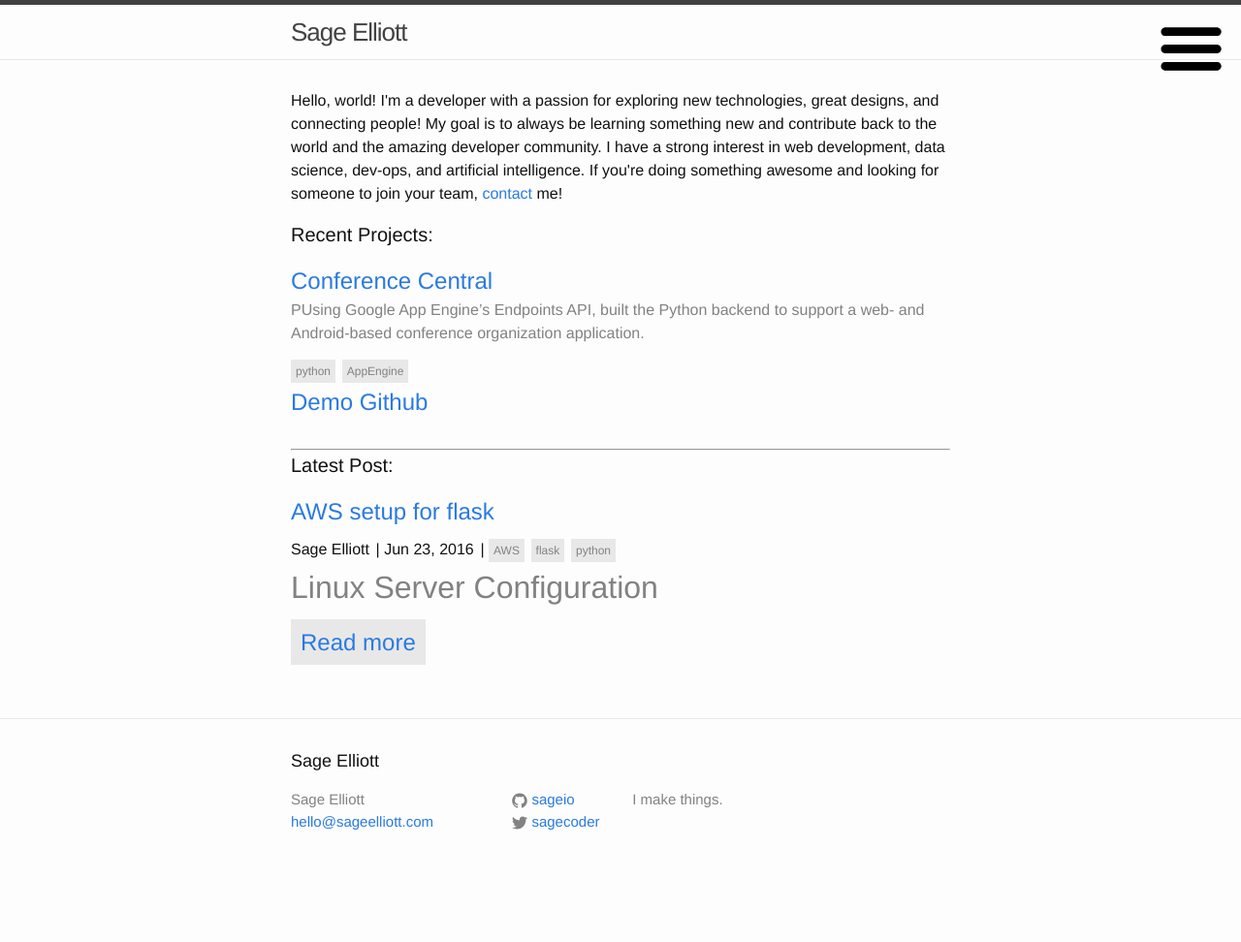
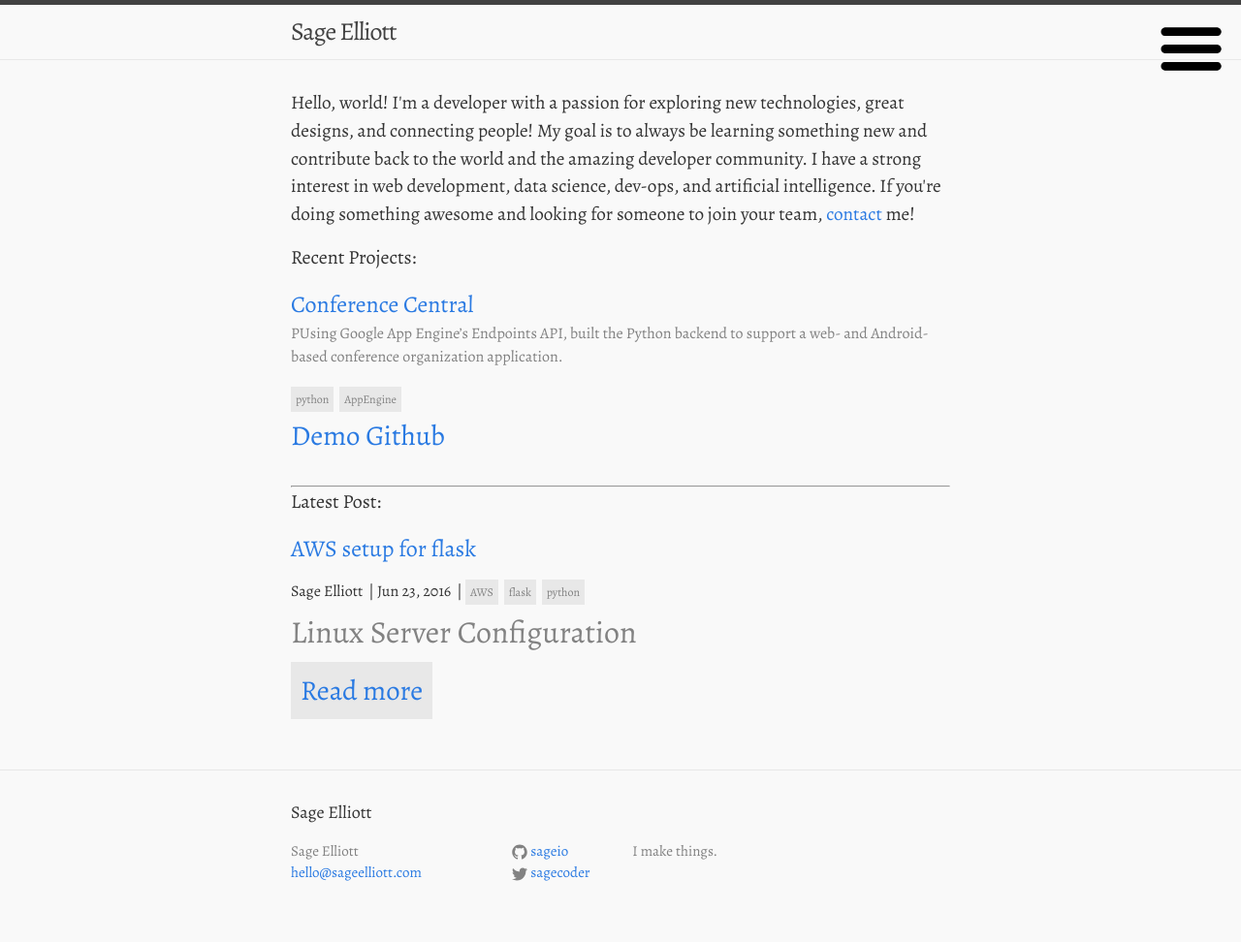
Before and after one commit to sagecodes/sage-blog, a Jekyll site: the page built from index.html, in a window 1280 px wide. Shown: the whole page at 97% size. Built offline with Jekyll 4.4.1, drawn with Linux system fonts in a browser that asks for light colours; nearby versions of some CDN libraries; some web fonts are replaced; before the commit the page ends 919 px from its top, so only the background shows below that.

Commit message:
Feat:  Import Alegreya font from google  and set standard body font and default styling

```diff
--- a/_includes/head.html
+++ b/_includes/head.html
@@ -11,4 +11,5 @@
   <link rel="alternate" type="application/rss+xml" title="{{ site.title }}" href="{{ "/feed.xml" | prepend: site.baseurl | prepend: site.url }}">
   <script src="https://code.jquery.com/jquery-2.1.3.min.js"></script>
   <script src="{{ "/js/script.js" | prepend: site.baseurl }}"></script>
+   <link href='http://fonts.googleapis.com/css?family=Pathway+Gothic+One|Alegreya:400italic,700italic,400,700|Alegreya+SC' rel='stylesheet' type='text/css'>
 </head>
--- a/css/main.scss
+++ b/css/main.scss
@@ -5,7 +5,7 @@
 
 
 
-// Our variables
+// Our variables (Jekyll defaults)
 $base-font-family: "Helvetica Neue", Helvetica, Arial, sans-serif;
 $base-font-size:   16px;
 $base-font-weight: 400;
@@ -53,6 +53,17 @@
         "bourbon/bourbon",
         "neat/neat"
 ;
+
+
+
+body {
+  font-family: "Alegreya", Georgia, serif;
+  font-weight: normal;
+  color: #333;
+  font-size: 1.20em;
+  background: #f9f9f9;
+  margin: 0px;
+}
 
 .post_author, .post_date, .post_sep {
     font-size:16px;
```
